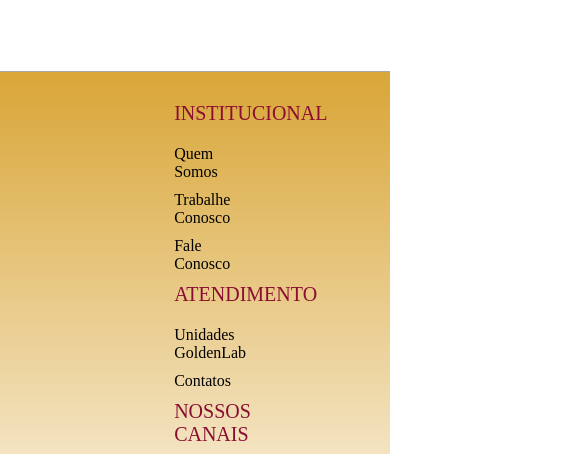
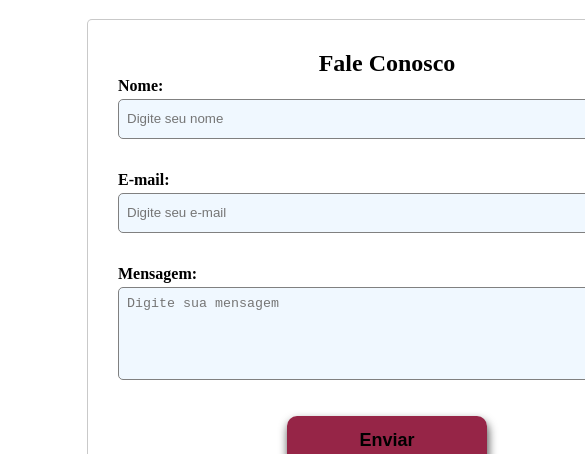
Before and after one commit to ViniciusKup/tcc_landingpage, a plain HTML site: page index.html in a window 390 px wide. Shown: the part 709-1163 px from the top of the page, 585 px wide, since content can reach past the window. Drawn offline with Linux system fonts and the light colour scheme.

Commit message:
Criação do fale conosco

```diff
--- a/index.html
+++ b/index.html
@@ -6,6 +6,7 @@
     <meta name="viewport" content="width=device-width, initial-scale=1.0">
     <title>GoldenLab</title>
     <link rel="stylesheet" type="text/css" href="style.css">
+    <link rel="shortcut icon" href="./images/Meu projeto.png" type="image/x-icon">
 </head>
 <body>
     <header class="header" id="header">
@@ -75,7 +76,34 @@
             <h1>Nossos Serviços</h1>
         </div>
         <div>
-            <h2>Fale Conosco</h2>
+            <div class="fale-conosco">
+                <h2>Fale Conosco</h2>
+                <form action="pagina-sucesso.html" class="formulario" onsubmit="EnviarFormulario(event)">
+                    <div>
+                    <label for="nome">
+                        Nome:
+                    </label>
+                        <input type="text" class="input-form" id="nome" placeholder="Digite seu nome">
+                    </div>
+                    <div>
+                    <label for="email">
+                        E-mail:
+                    </label>
+                        <input type="text" class="input-form" id="email" placeholder="Digite seu e-mail">
+                    </div>
+                    <div>
+                    <label for="mensagem">
+                        Mensagem:
+                    </label>
+                        <textarea class="input-form" id="mensagem" rows="5" placeholder="Digite sua mensagem"></textarea>
+                    </div>
+                    <div class="botao">
+                    <button class="formulario-botao formulario-botao-responsivo" id="formulario-botao" type="submit">
+                        Enviar
+                    </button>
+                    </div>
+                </form>
+              </div>
         </div>
     </main>
 
@@ -139,12 +167,37 @@
     }
 }
 
-
 window.addEventListener('resize', function(event){
         if(window.innerWidth > 1080 ){
             itensMobile.style.display= 'none';
         }
 })
 
+const EnviarFormulario = (event) => {
+  nome = document.getElementById("nome").value
+  email = document.getElementById("email").value
+  mensagem = document.getElementById("mensagem").value
+  const validar = validarCampos(nome, email, mensagem)
+  if(validar) {
+    alert(validar)
+    event.preventDefault()
+    return
+  }
+  return alert('Formulário preenchido com sucesso!')
+}
+
+const validarCampos = (nome, email, mensagem) => {
+  if(nome === '') {
+    return 'Nome precisa ser preenchido!'
+  }
+  if(!email.includes('@') || !email.includes('.')) {
+    return 'E-mail inválido!'
+  }
+  if(mensagem.length < 10) {
+    return 'Mensagem com no mínimo 10 caracteres!'
+  }
+  return false
+}
+
 </script>
 </html>
--- a/style.css
+++ b/style.css
@@ -71,9 +71,6 @@
     background-color: gray;
     cursor: pointer;
 }
-.button-nav {
-    padding-right: 25%;
-}
 .botao-menu-on {
     background-color: transparent;
     border: none;
@@ -86,16 +83,25 @@
     background-color: grey;
 }
 
-@media (min-width: 769px){
-.botao-menu-on {
-    display: none;
-}
+/*------ Responsividade ------*/
+@media (max-width: 768px) {
+    .fale-conosco {
+      width: 100%;
+      padding-top: 32px;
+      border-radius: 0px;
+    }
 
-.header-menu {
-    visibility: visible;
-}
-}
+    .formulario {
+      display: flex;
+      flex:1;
+      flex-direction: column;
+      gap: 32px;
+    }
 
+    .formulario-botao-responsivo {
+      width: 100%;
+    }
+  }
 
 @media (max-width: 1080px){
 .botao-menu-on {
@@ -106,17 +112,33 @@
     width: 100%;
 }
 .header-menu {
-    visibility: hidden;
+    display: none;
+}
 }
 
+@media (max-width: 768px){
 .row-footer {
     display: flex;
     flex-direction: column;
     align-items: center;
 }
+.fale-conosco {
+    width: 100%;
+    padding-top: 32px;
+    border-radius: 0px;
+    }
+
+.formulario {
+    display: flex;
+    flex:1;
+    flex-direction: column;
+    gap: 32px;
 }
 
-
+.formulario-botao-responsivo {
+    width: 100%;
+}
+}
 
 /* ------ ESTILIZAÇÃO DO RODAPÉ ------- */
 footer {
@@ -139,6 +161,8 @@
 .row-footer{
    display: flex;
    flex-wrap: wrap;
+   justify-content: flex-start;
+   gap: 30px;
 }
 
 .footer-col{
@@ -146,8 +170,8 @@
     padding: 0 15px;
 }
 .footer-col a{
-text-decoration: none;
-color: black;
+    text-decoration: none;
+    color: black;
 }
 
 .footer-col h4{
@@ -195,6 +219,7 @@
     color: white;
 }
 
+
 /* ------ ESTILIZAÇÃO DO CONTEÚDO ------- */
 
 .conteudo {
@@ -230,3 +255,66 @@
     display: flex;
     width: 100%;
 }
+
+/*------ Estilização Fale conosco ------*/
+
+.formulario input, textarea {
+    width: 95%;
+    background-color: aliceblue;
+    border: 0.5px solid gray;
+    border-radius: 5px;
+    padding: 8px;
+    margin-top: 4px;
+  }
+
+  .formulario-botao {
+    background-color: #8b0d33e5;
+    height: 50px;
+    border: 0px;
+    border-radius: 10px;
+    color: black;
+    font-size: 18px;
+    font-weight: bold;
+    box-shadow: 1px 5px 10px 0px rgba(0,0,0,0.75);
+    cursor: pointer;
+  }
+
+.fale-conosco {
+    width: 600px;
+    padding: 30px;
+    border-radius: 5px;
+    padding-bottom: 32px;
+    margin-top: 5vh;
+    height: auto;
+    background-color: white;
+    border:0.4px solid rgba(128, 128, 128, 0.425)
+  }
+
+  .formulario {
+    display: flex;
+    flex:1;
+    flex-direction: column;
+    gap: 32px;
+  }
+
+  .botao {
+    display: flex;
+    flex:1;
+    justify-content: center;
+  }
+
+  .formulario-botao-responsivo {
+    width: 200px;
+  }
+
+ .fale-conosco h2 {
+    text-align: center;
+  }
+
+  .formulario label {
+    font-weight: bold;
+  }
+
+  .formulario input {
+    height: 40px;
+  }
```
Also changed, not shown: images/Meu projeto.png (added).
